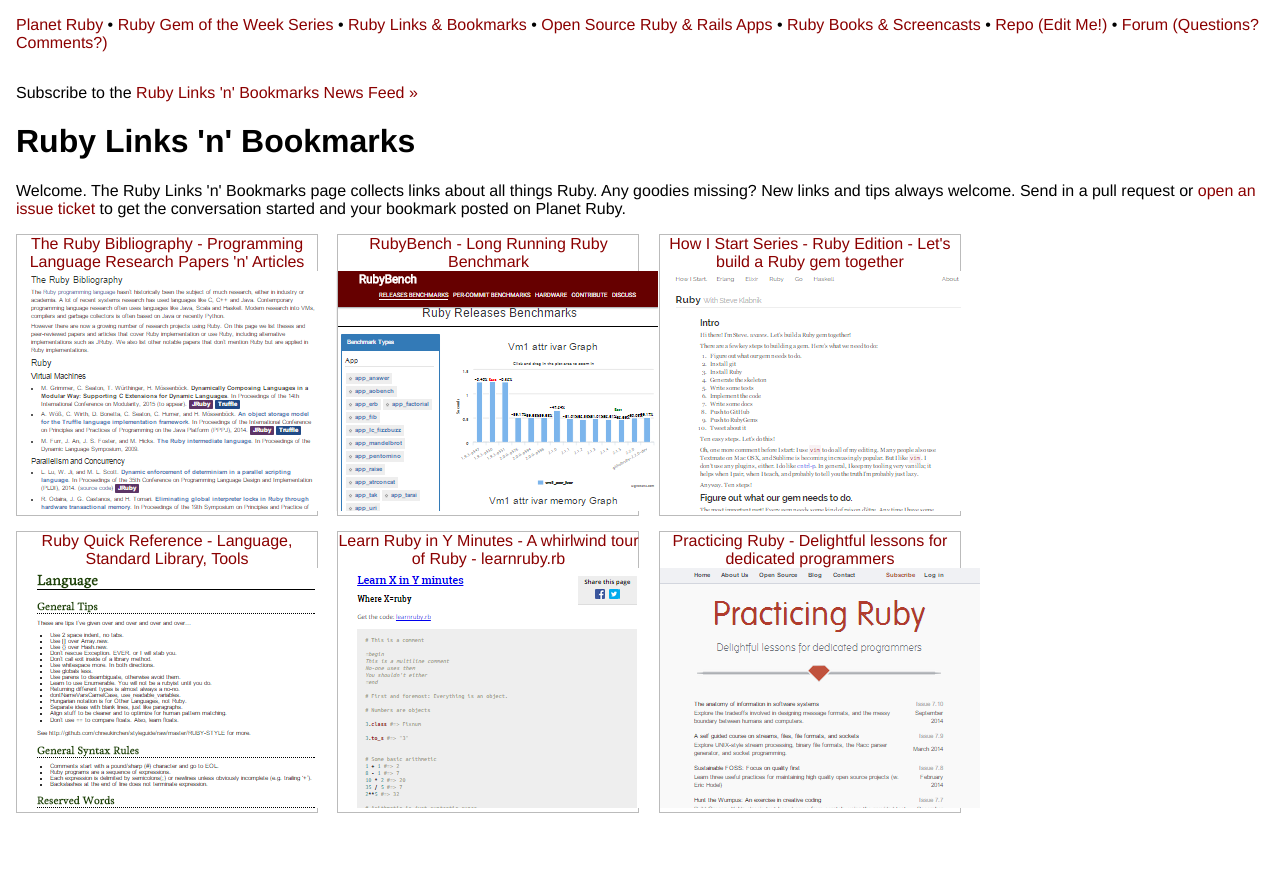
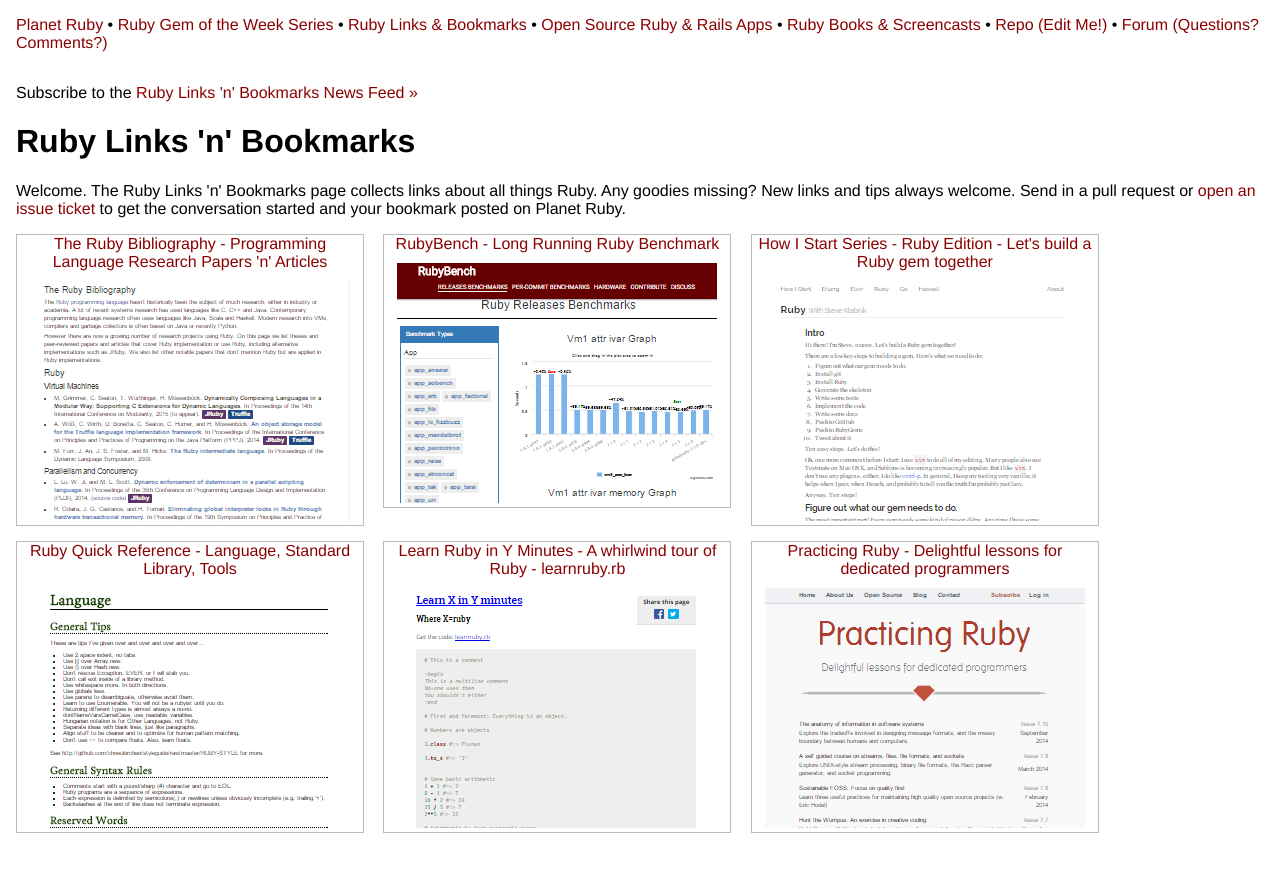
Before and after one commit to planetruby/planetruby.github.io, a Jekyll site: the page built from index.html, in a window 1280 px wide. Shown: the top 872 px of the page. Built offline with Jekyll 4.4.1, drawn with Linux system fonts in a browser that asks for light colours.

Commit message:
up links

```diff
--- a/css/_gallery.scss
+++ b/css/_gallery.scss
@@ -6,11 +6,17 @@
   div.app,
   div.theme {
     display: inline-block;
-    width: 330px;   // note: assume img w/ 320x240
+    width: 330+16px;   // note: assume img w/ 320x240 plus add margin+border
     margin-right: 15px;
     margin-bottom: 15px;
     vertical-align: top;
     text-align: center;
     border: 1px solid #bbb;
   }
+
+  div.link-title {
+    margin-bottom: 10px;
+  }
+  div.link-img {
+  }
 }
--- a/index.html
+++ b/index.html
@@ -17,15 +17,18 @@
 <div class='gallery'>
 {% for link in site.links %}
 
-  <div class='link' style='display: inline-block; vertical-align: top; text-align: center; width: 300px;'>
+  <div class='link'>
+    <div class='link-title'>
       <a href="{{ site.url }}{{ link.url }}">
         {{ link.title }}
       </a>
-    <br>
+    </div>
+    <div class='link-img'>
       <a href="{{ site.url }}{{ link.url }}">
         <img src="{{site.url}}/i/{{link.screenshot}}">
       </a>
     </div>
+  </div>
 
 {% endfor %}
 </div>
```
Lines whose indentation alone changed are shown as unchanged.
